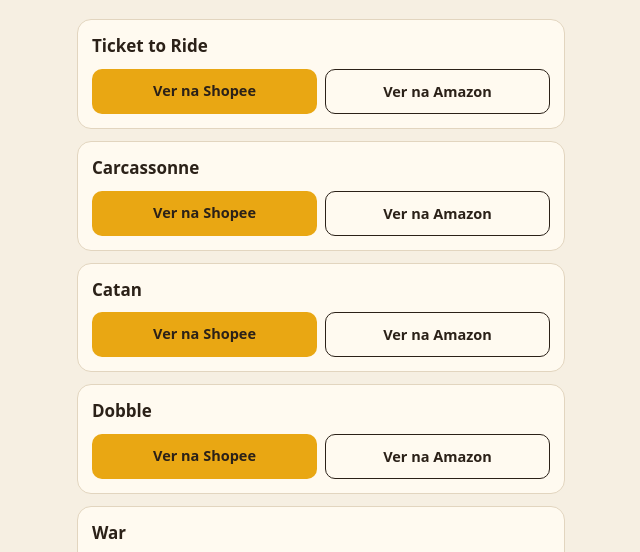
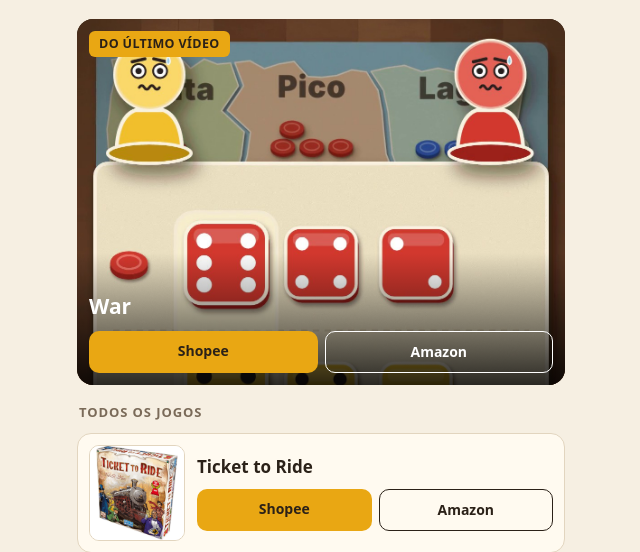
Before and after one commit to guidoMath/midia, a plain HTML site: page jogos/index.html in a window 1280 px wide. Shown: the part 220-772 px from the top of the page, without its empty margins (319-959 px from the left). Drawn offline with Linux system fonts and the light colour scheme.

Commit message:
Joga: página de links com destaque do último vídeo e foto das caixas

```diff
--- a/jogos/fila.json
+++ b/jogos/fila.json
@@ -28,5 +28,9 @@
    "jogo": "Catan",
    "legenda": "Comenta CATAN que eu te mando o link (publi)\nNo Catan você rola os dados, junta recurso e negocia com a mesa inteira.\nQuando sai 7, quem rolou leva o ladrão pro hexágono do rival e ainda puxa uma carta dele.\nVence quem chega primeiro a 10 pontos.\nVocê roubaria do amigo que está ganhando ou do que não quis trocar?\n#catan #jogodetabuleiro #boardgame #jogosdetabuleiro #noitedejogos"
   }
- ]
+ ],
+ "ultimo": {
+  "pasta": "war-a",
+  "jogo": "War"
+ }
 }
--- a/jogos/index.html
+++ b/jogos/index.html
@@ -16,12 +16,21 @@
   h1 { font-size:22px; margin:10px 0 2px; }
   header p { margin:0; color:var(--mut); font-size:14.5px; }
   .publi { display:inline-block; margin-top:10px; font-size:12.5px; border:1px solid var(--line); border-radius:999px; padding:2px 12px; color:var(--mut); }
-  .jogo { background:var(--card); border:1px solid var(--line); border-radius:14px; padding:14px; margin:12px 0; }
-  .jogo h2 { font-size:17px; margin:0 0 10px; }
-  .lojas { display:flex; gap:8px; flex-wrap:wrap; }
-  .lojas a { flex:1 1 120px; text-align:center; text-decoration:none; font-weight:600; font-size:14.5px; padding:11px 10px; border-radius:10px; color:#2b2118; background:var(--a); }
+  .jogo { background:var(--card); border:1px solid var(--line); border-radius:14px; padding:11px; margin:11px 0; display:flex; gap:12px; align-items:center; }
+  .jogo .ft { width:96px; height:96px; flex:none; border-radius:10px; background:#fff; object-fit:contain; border:1px solid var(--line); }
+  .jogo .tx { flex:1; min-width:0; }
+  .jogo h2 { font-size:17px; margin:0 0 9px; }
+  .lojas { display:flex; gap:7px; flex-wrap:wrap; }
+  .lojas a { flex:1 1 84px; text-align:center; text-decoration:none; font-weight:700; font-size:14px; padding:10px 6px; border-radius:10px; color:#2b2118; background:var(--a); }
   .lojas a.sec { background:transparent; color:var(--b); border:1.5px solid var(--b); }
   .lojas a:focus-visible { outline:3px solid var(--fg); outline-offset:2px; }
+  .dest { position:relative; border-radius:16px; overflow:hidden; margin:0 0 16px; background:#3a2a1c; aspect-ratio:4/3; }
+  .dest img { position:absolute; inset:0; width:100%; height:100%; object-fit:cover; object-position:center 28%; }
+  .dest .et { position:absolute; left:12px; top:12px; background:var(--a); color:#2b2118; font-weight:800; font-size:12.5px; letter-spacing:.03em; padding:4px 10px; border-radius:6px; }
+  .dest .bx { position:absolute; left:0; right:0; bottom:0; padding:38px 12px 12px; background:linear-gradient(transparent, rgba(0,0,0,.82)); }
+  .dest h2 { margin:0 0 9px; font-size:21px; color:#fff; }
+  .dest .lojas a.sec { color:#fff; border-color:#fff; }
+  h3.sec { font-size:13px; text-transform:uppercase; letter-spacing:.07em; color:var(--mut); margin:18px 2px 0; }
   footer { margin-top:26px; color:var(--mut); font-size:12.5px; text-align:center; }
   footer p { margin:8px 0; }
 </style>
@@ -44,17 +53,34 @@
 <script>
   const el = (t, a = {}, txt) => { const e = document.createElement(t); for (const k in a) e.setAttribute(k, a[k]); if (txt) e.textContent = txt; return e; };
   const seguro = u => typeof u === "string" && /^https:\/\//.test(u);
-  fetch("links.json?t=" + Date.now()).then(r => r.json()).then(d => {
+  const local = u => typeof u === "string" && /^[a-z0-9\-\/]+\.(jpg|png)$/.test(u);
+  const botoes = j => { const d = el("div", { class: "lojas" });
+    [["Shopee", j.link], ["Amazon", j.amazon], ["Mercado Livre", j.ml]].filter(l => seguro(l[1])).forEach(([n, u], i) =>
+      d.append(el("a", { href: u, rel: "sponsored noopener", target: "_blank", class: i ? "sec" : "" }, n)));
+    return d; };
+  const pega = u => fetch(u + "?t=" + Date.now()).then(r => r.json());
+  Promise.all([pega("links.json"), pega("fila.json").catch(() => ({ posts: [] }))]).then(([d, f]) => {
     const lista = document.getElementById("lista"); lista.textContent = "";
-    for (const j of d.jogos || []) {
-      const lojas = [["Shopee", j.link], ["Amazon", j.amazon], ["Mercado Livre", j.ml]].filter(l => seguro(l[1]));
-      if (!lojas.length) continue;
-      const card = el("article", { class: "jogo" }); card.append(el("h2", {}, j.jogo));
-      const linha = el("div", { class: "lojas" });
-      lojas.forEach(([nome, url], i) => linha.append(el("a", { href: url, rel: "sponsored noopener", target: "_blank", class: i ? "sec" : "" }, "Ver na " + (nome === "Mercado Livre" ? "Mercado Livre" : nome))));
-      card.append(linha); lista.append(card);
+    const jogos = (d.jogos || []).filter(j => seguro(j.link) || seguro(j.amazon) || seguro(j.ml));
+    // destaque: o jogo do último vídeo que já foi ao ar, com a capa do Reel
+    const agora = Date.now();
+    const ja = (f.posts || []).filter(p => new Date(p.data + "T" + p.hora + ":00-03:00").getTime() <= agora)
+      .sort((a, b) => (a.data + a.hora < b.data + b.hora ? 1 : -1))[0];
+    const ult = ja || f.ultimo;
+    const dj = ult && jogos.find(j => j.jogo === ult.jogo);
+    if (dj && local(ult.pasta + "/capa.jpg")) {
+      const c = el("section", { class: "dest" });
+      const im = el("img", { src: ult.pasta + "/capa.jpg", alt: "Cena do vídeo de " + dj.jogo }); im.onerror = () => c.remove();
+      const bx = el("div", { class: "bx" }); bx.append(el("h2", {}, dj.jogo), botoes(dj));
+      c.append(im, el("span", { class: "et" }, "DO ÚLTIMO VÍDEO"), bx); lista.append(c);
+      lista.append(el("h3", { class: "sec" }, "Todos os jogos"));
     }
-    if (!lista.children.length) lista.append(el("p", {}, "Nenhum jogo na lista agora. Volte mais tarde."));
+    for (const j of jogos) {
+      const card = el("article", { class: "jogo" });
+      if (local(j.foto)) { const im = el("img", { class: "ft", src: j.foto, alt: "Caixa do jogo " + j.jogo, loading: "lazy" }); im.onerror = () => im.remove(); card.append(im); }
+      const tx = el("div", { class: "tx" }); tx.append(el("h2", {}, j.jogo), botoes(j)); card.append(tx); lista.append(card);
+    }
+    if (!jogos.length) lista.append(el("p", {}, "Nenhum jogo na lista agora. Volte mais tarde."));
   }).catch(() => { document.getElementById("lista").textContent = "Não deu pra carregar a lista. Tente de novo em instantes."; });
 </script>
 </body>
--- a/jogos/links.json
+++ b/jogos/links.json
@@ -6,7 +6,8 @@
    "link": "https://s.shopee.com.br/9pg8hhQcay",
    "preco": "R$ 449,99",
    "coleta": "2026-11-24T19:38:26-03:00",
-   "amazon": "https://link.amazon/B0iLZxf4w"
+   "amazon": "https://link.amazon/B0iLZxf4w",
+   "foto": "caixas/ticket-to-ride.jpg"
   },
   {
    "jogo": "Carcassonne",
@@ -14,7 +15,8 @@
    "link": "https://s.shopee.com.br/8pnbWFpbJz",
    "preco": "R$ 279,51",
    "coleta": "2026-11-24T19:38:26-03:00",
-   "amazon": "https://link.amazon/B0eYnjLbE"
+   "amazon": "https://link.amazon/B0eYnjLbE",
+   "foto": "caixas/carcassonne.jpg"
   },
   {
    "jogo": "Catan",
@@ -22,7 +24,8 @@
    "link": "https://s.shopee.com.br/3B9ElqWgsQ",
    "preco": "R$ 329,99",
    "coleta": "2026-11-24T19:38:26-03:00",
-   "amazon": "https://link.amazon/B07dZWhU7"
+   "amazon": "https://link.amazon/B07dZWhU7",
+   "foto": "caixas/catan.jpg"
   },
   {
    "jogo": "Dobble",
@@ -30,7 +33,8 @@
    "link": "https://s.shopee.com.br/6L6Gc2UImr",
    "preco": "R$ 79,99",
    "coleta": "2026-11-24T19:38:26-03:00",
-   "amazon": "https://link.amazon/B09VlS4r0"
+   "amazon": "https://link.amazon/B09VlS4r0",
+   "foto": "caixas/dobble.jpg"
   },
   {
    "jogo": "War",
@@ -38,7 +42,8 @@
    "link": "https://s.shopee.com.br/2La7ulQa7o",
    "preco": "R$ 171,99",
    "coleta": "2026-11-24T19:38:26-03:00",
-   "amazon": "https://link.amazon/B00nadkqi"
+   "amazon": "https://link.amazon/B00nadkqi",
+   "foto": "caixas/war.jpg"
   },
   {
    "jogo": "Cara a Cara",
@@ -46,7 +51,8 @@
    "link": "https://s.shopee.com.br/1CDUl5el0",
    "preco": "R$ 97,00",
    "coleta": "2026-11-24T19:38:26-03:00",
-   "amazon": "https://link.amazon/B02tGp8b9"
+   "amazon": "https://link.amazon/B02tGp8b9",
+   "foto": "caixas/cara-a-cara.jpg"
   },
   {
    "jogo": "UNO",
@@ -54,7 +60,8 @@
    "link": "https://s.shopee.com.br/4VecsDKZ2I",
    "preco": "R$ 22,99",
    "coleta": "2026-11-24T19:38:26-03:00",
-   "amazon": "https://link.amazon/B0hdDzmZ5"
+   "amazon": "https://link.amazon/B0hdDzmZ5",
+   "foto": "caixas/uno.jpg"
   }
  ]
 }
```
Also changed, not shown: jogos/caixas/cara-a-cara.jpg (added), jogos/caixas/carcassonne.jpg (added), jogos/caixas/catan.jpg (added), jogos/caixas/dobble.jpg (added), jogos/caixas/ticket-to-ride.jpg (added), jogos/caixas/uno.jpg (added), jogos/caixas/war.jpg (added), jogos/war-a/capa.jpg (added).
